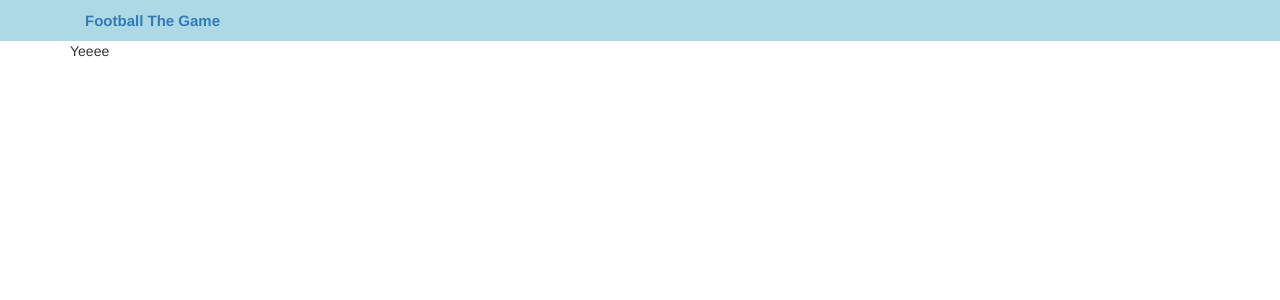
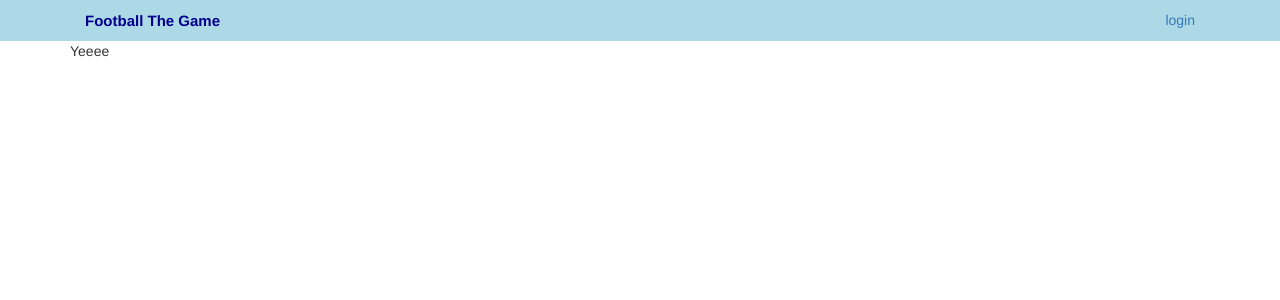
Before and after one commit to valerahorsharik/Football, a PHP site: page / in a window 1280 px wide. Shown: the top 300 px of the page. Run offline with PHP 8.4, Linux system fonts and the light colour scheme; some libraries are stand-ins or nearby versions.

Commit message:
delete useless code.

```diff
--- a/views/layouts/header.php
+++ b/views/layouts/header.php
@@ -10,14 +10,18 @@
     <link href="public/css/bootstrap.min.css" rel="stylesheet">
 
     <link href="public/css/main.css" rel="stylesheet">
-
   </head>
 
   <body>
       <div class="header">
           <div class="container">
-              <div class="col-md-2 text-left" id="logo">
-                  <a  href="/">Football The Game</a>
+              <div class="col-md-2 text-left" >
+                  <a id="logo"  href="/">Football The Game</a>
+              </div>
+              <div class="col-md-3 col-md-offset-7 text-right">
+                  <div>
+                      <a href="/login">login</a>
+                  </div>
               </div>
           </div>
       </div>
```
